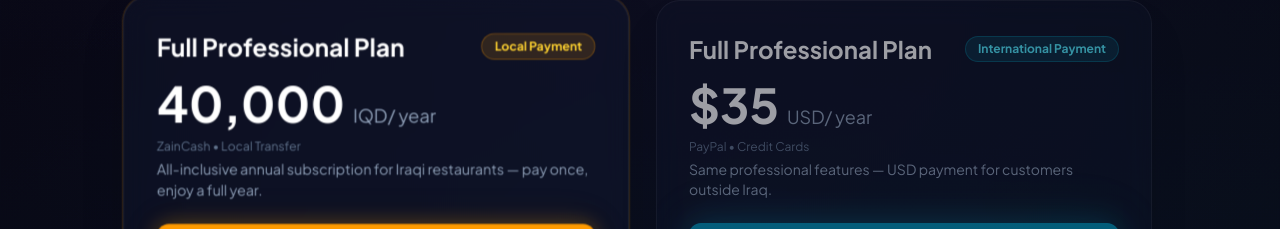
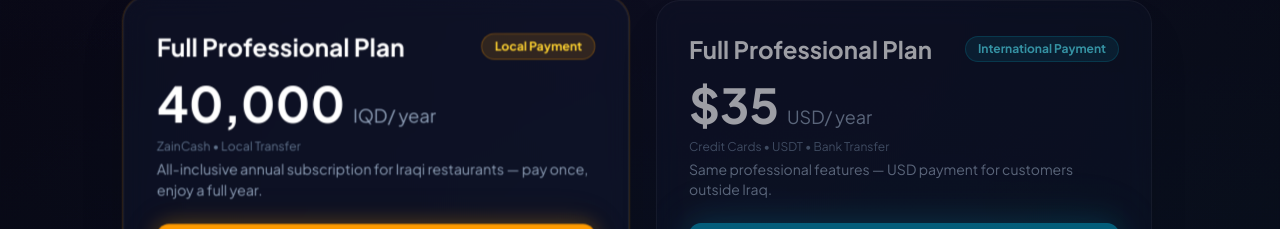
Before and after one commit to Hussain-Dev2/Landin_Page-SM, a React (Vite) app: page / in a window 1280 px wide. Shown: the part 3414-3643 px from the top of the page. Built offline with nearby package versions, Linux system fonts and the light colour scheme; no server answers.

Commit message:
Remove PayPal from international payment methods

```diff
--- a/src/i18n.js
+++ b/src/i18n.js
@@ -87,7 +87,7 @@ export const translations = {
     intl_tier_currency: 'USD',
     intl_tier_period: '/ year',
     intl_tier_desc: 'نفس الميزات الاحترافية — الدفع بالدولار للعملاء خارج العراق.',
-    intl_tier_payment: 'PayPal • بطاقات دولية',
+    intl_tier_payment: 'بطاقات ائتمان • USDT • تحويل بنكي',
 
     price_desc: 'الباقة المتكاملة تشمل كل ما تحتاجه لانطلاق قائمتك الرقمية',
     price_includes: 'ماذا يشمل الاشتراك؟',
@@ -106,8 +106,8 @@ export const translations = {
     intl_eyebrow: 'Global Service',
     intl_title: 'Premium Digital Menu — $35/Year',
     intl_sub: 'Same premium service. Same 24/7 support. Lightning-fast hosting. One low annual price with global payment options.',
-    intl_payments: 'نقبل طرق دفع عالمية: PayPal • بطاقات ائتمان USDT • تحويل بنكي',
-    intl_cta: 'Start Now — Pay via PayPal/Card',
+    intl_payments: 'بطاقات ائتمان • USDT • تحويل بنكي',
+    intl_cta: 'Start Now — Pay via Card',
 
     // ── Lead Capture Form (Micro-Conversion) ──
     form_eyebrow: 'لا تفوت الفرصة',
@@ -227,7 +227,7 @@ export const translations = {
     intl_tier_currency: 'USD',
     intl_tier_period: '/ year',
     intl_tier_desc: 'Same professional features — USD payment for customers outside Iraq.',
-    intl_tier_payment: 'PayPal • Credit Cards',
+    intl_tier_payment: 'Credit Cards • USDT • Bank Transfer',
 
     price_desc: 'Everything included to launch your digital menu',
     price_includes: "What's included?",
@@ -246,8 +246,8 @@ export const translations = {
     intl_eyebrow: 'Global Service',
     intl_title: 'Premium Digital Menu — $35/Year',
     intl_sub: 'Same premium service. Same 24/7 support. Lightning-fast hosting. One low annual price with global payment options.',
-    intl_payments: 'We accept: PayPal • Credit Cards USDT • Bank Transfer',
-    intl_cta: 'Start Now — Pay via PayPal/Card',
+    intl_payments: 'Credit Cards • USDT • Bank Transfer',
+    intl_cta: 'Start Now — Pay via Card',
 
     // ── Lead Capture Form ──
     form_eyebrow: "Don't Miss Out",
```
